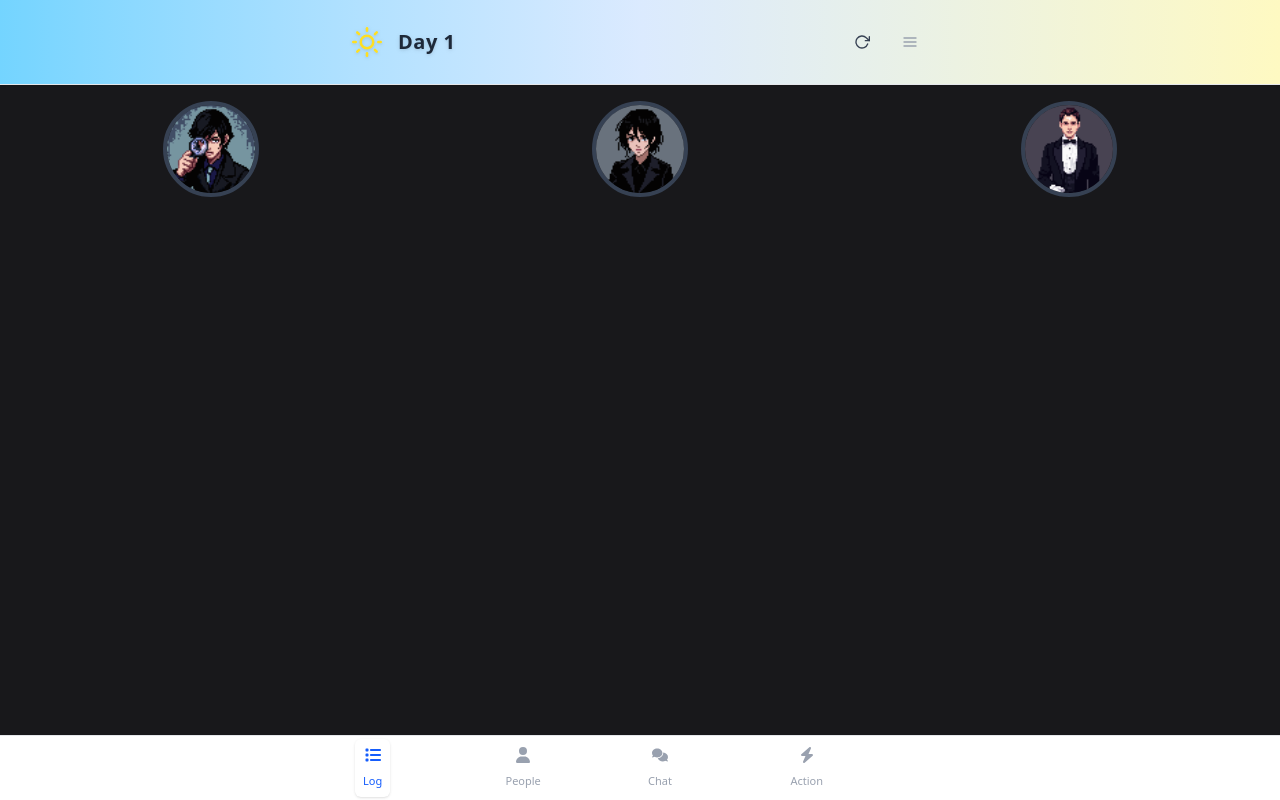
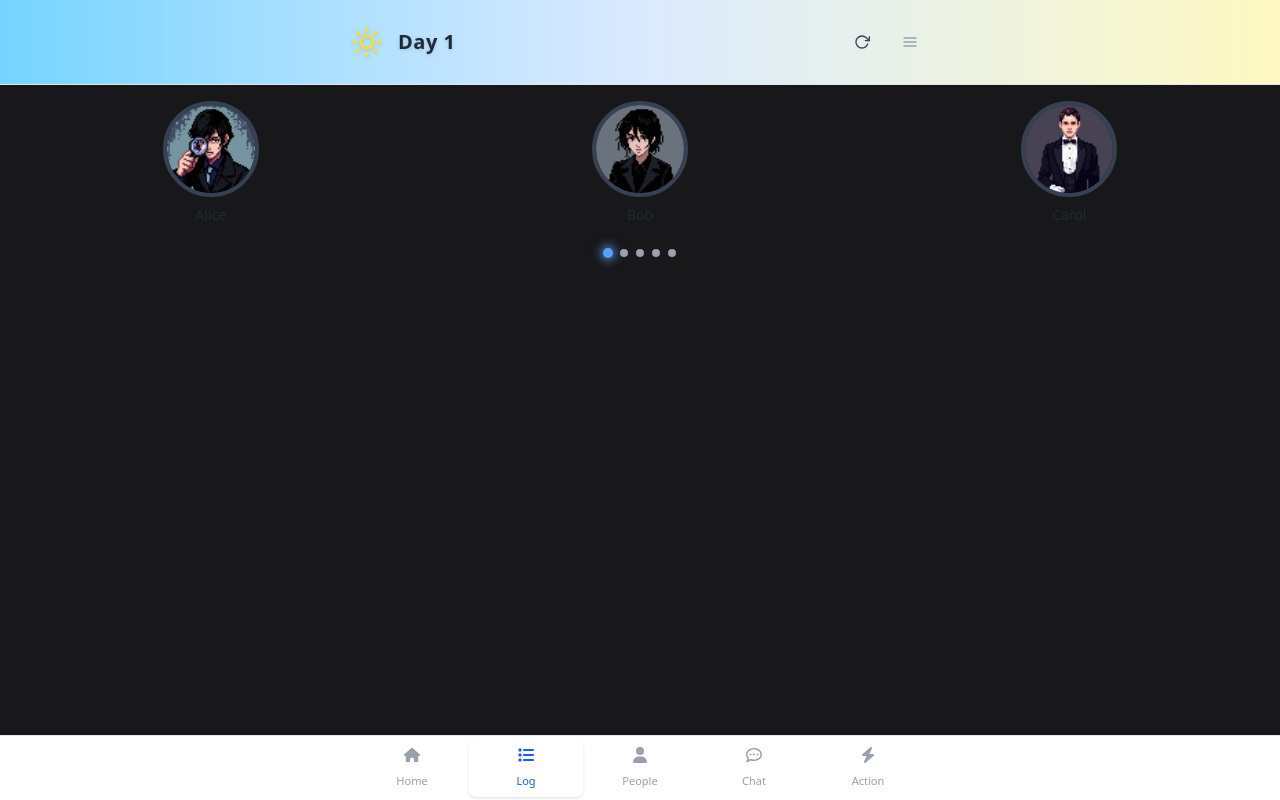
Before and after one commit to ultemica/mmc, a Next.js app: page /characters in a window 1280 px wide. Built offline with nearby package versions, Linux system fonts and the light colour scheme.

Commit message:
fix(characters): suppress lint warning for array index key usage

```diff
--- a/src/app/characters/page.tsx
+++ b/src/app/characters/page.tsx
@@ -1,23 +1,30 @@
 'use client'
 import 'keen-slider/keen-slider.min.css'
 import { Avatar, AvatarImage } from '@/components/ui/avatar'
+import { Button } from '@/components/ui/button'
 import { characters } from '@/data/characters'
 import { useKeenSlider } from 'keen-slider/react'
+import { useState } from 'react'
 
 // 各キャラクターに image プロパティがある前提。なければ name の頭文字をFallbackで表示。
 export default function Page() {
-  const [ref] = useKeenSlider<HTMLDivElement>({
+  const [current, setCurrent] = useState(0)
+  const [ref, instanceRef] = useKeenSlider<HTMLDivElement>({
     loop: true,
     slides: {
       perView: 3,
       spacing: 8
+    },
+    slideChanged(s) {
+      setCurrent(s.track.details.rel)
     }
   })
 
   return (
+    <>
       <div ref={ref} className='keen-slider'>
         {characters.map((char) => (
-        <div key={char.id} className='keen-slider__slide flex justify-center my-4'>
+          <div key={char.id} className='keen-slider__slide flex flex-col items-center my-4'>
             <Avatar className='w-24 h-24 border-4 border-gray-700 dark:border-gray-200'>
               <AvatarImage
                 src={`/assets/0${char.id}.png`}
@@ -27,8 +34,23 @@ export default function Page() {
                 className='object-cover w-full h-full'
               />
             </Avatar>
+            <span className='mt-2 text-sm font-medium text-gray-800 dark:text-gray-200'>{char.name}</span>
           </div>
         ))}
       </div>
+      <div className='flex justify-center gap-2 mt-2'>
+        {characters.map((_, idx) => (
+          <Button
+            // biome-ignore lint/suspicious/noArrayIndexKey: <explanation>
+            key={idx}
+            className={`w-2 h-2 rounded-full p-0 min-w-0 transition ${current === idx ? 'bg-blue-400 shadow-[0_0_8px_2px_rgba(96,165,250,0.7)] scale-125' : 'bg-gray-400 dark:bg-gray-600'}`}
+            onClick={() => instanceRef.current?.moveToIdx(idx)}
+            aria-label={`キャラクター${idx + 1}へ`}
+            type='button'
+            variant='ghost'
+          />
+        ))}
+      </div>
+    </>
   )
 }
--- a/src/components/Container/index.tsx
+++ b/src/components/Container/index.tsx
@@ -2,5 +2,5 @@ import { cn } from '@/lib/utils'
 import type React from 'react'
 
 export default function Container({ children, className }: React.HTMLAttributes<HTMLDivElement>) {
-  return <main className={cn('w-full max-w-xl mx-auto px-4', className)}>{children}</main>
+  return <main className={cn('w-full max-w-xl mx-auto p-4', className)}>{children}</main>
 }
--- a/src/components/Footer/index.tsx
+++ b/src/components/Footer/index.tsx
@@ -2,12 +2,13 @@
 import { Tabs, TabsList, TabsTrigger } from '@/components/ui/tabs'
 import { TabType, tabs } from '@/constants/tabs'
 import { cn } from '@/lib/utils'
-import Link from 'next/link'
+import { useRouter } from 'next/navigation'
 import { useState } from 'react'
 import Container from '../Container'
 
 export default function Footer() {
   const [value, setValue] = useState<TabType>(TabType.LOG) // default to LOG
+  const router = useRouter()
   const onChange = (value: string) => {
     setValue(value as TabType)
   }
@@ -19,18 +20,18 @@ export default function Footer() {
             {tabs.map((tab) => {
               const Icon = tab.icon
               return (
-                <Link href={tab.href} key={tab.value} className='flex-1'>
                 <TabsTrigger
+                  key={tab.value}
                   value={tab.value}
                   className={cn(
                     'flex flex-col items-center flex-1 py-2 transition-colors border-none outline-none focus:ring-0',
                     value === tab.value ? 'text-blue-600' : 'text-gray-400 dark:text-gray-500'
                   )}
+                  onClick={() => router.push(tab.href)}
                 >
                   <Icon size={28} />
                   <span className='text-[11px] mt-1 font-medium'>{tab.label}</span>
                 </TabsTrigger>
-                </Link>
               )
             })}
           </TabsList>
--- a/src/components/Message/index.tsx
+++ b/src/components/Message/index.tsx
@@ -9,112 +9,16 @@ import {
   DialogTitle,
   DialogTrigger
 } from '@/components/ui/dialog'
-import type { Message } from '@/models/characters.dto'
+import { messages } from '@/data/message'
 import groupBy from 'lodash/groupBy'
 import Container from '../Container'
 
 export default function Messages() {
-  // ダミーのMessage型データ
-  const dummyMessages: Message[] = [
-    {
-      id: '1',
-      phase: 1,
-      day: 1,
-      content: '事件が発生しました。全員リビングに集合してください。',
-      speaker: 0,
-      intended_listener: [],
-      actual_listener: []
-    },
-    {
-      id: '2',
-      phase: 1,
-      day: 1,
-      content: '被害者は書斎で発見されました。',
-      speaker: 0,
-      intended_listener: [],
-      actual_listener: []
-    },
-    {
-      id: '3',
-      phase: 1,
-      day: 2,
-      content: '第一発見者は執事のカワムラさんです。',
-      speaker: 0,
-      intended_listener: [],
-      actual_listener: []
-    },
-    {
-      id: '4',
-      phase: 1,
-      day: 2,
-      content: '現場には割れたグラスが落ちていました。',
-      speaker: 0,
-      intended_listener: [],
-      actual_listener: []
-    },
-    {
-      id: '5',
-      phase: 1,
-      day: 2,
-      content: 'アリバイの確認を始めます。',
-      speaker: 0,
-      intended_listener: [],
-      actual_listener: []
-    },
-    {
-      id: '6',
-      phase: 1,
-      day: 3,
-      content: '容疑者Aは21時にキッチンにいたと証言しています。',
-      speaker: 0,
-      intended_listener: [],
-      actual_listener: []
-    },
-    {
-      id: '7',
-      phase: 1,
-      day: 3,
-      content: '容疑者Bは庭で物音を聞いたそうです。',
-      speaker: 0,
-      intended_listener: [],
-      actual_listener: []
-    },
-    {
-      id: '8',
-      phase: 1,
-      day: 3,
-      content: '重要な証拠品が見つかりました。',
-      speaker: 0,
-      intended_listener: [],
-      actual_listener: []
-    },
-    {
-      id: '9',
-      phase: 1,
-      day: 4,
-      content: '推理フェーズに入ります。各自の意見を述べてください。',
-      speaker: 0,
-      intended_listener: [],
-      actual_listener: []
-    },
-    {
-      id: '10',
-      phase: 1,
-      day: 4,
-      content: '全員の投票が終わりました。真犯人の発表です。',
-      speaker: 0,
-      intended_listener: [],
-      actual_listener: []
-    }
-  ]
-
-  // lodashでdayごとにグループ化
-  const grouped = groupBy(dummyMessages, 'day')
+  const grouped = groupBy(messages, 'day')
   const sortedDays = Object.keys(grouped)
     .map(Number)
     .sort((a, b) => a - b)
 
-  // 最新のDayのみ取得
   const latestDay = sortedDays[sortedDays.length - 1]
   const latestDayMessages = grouped[latestDay] ?? []
 
--- a/src/constants/tabs.ts
+++ b/src/constants/tabs.ts
@@ -1,6 +1,7 @@
-import { FaBolt, FaComments, FaList, FaUser } from 'react-icons/fa6'
+import { FaBolt, FaHouse, FaList, FaRegCommentDots, FaUser } from 'react-icons/fa6'
 
 export enum TabType {
+  HOME = 'home',
   LOG = 'log',
   PEOPLE = 'people',
   CHAT = 'chat',
@@ -16,6 +17,12 @@ type TabInputType = {
 
 export const tabs: TabInputType[] = [
   {
+    value: TabType.HOME,
+    icon: FaHouse,
+    label: 'Home',
+    href: '/'
+  },
+  {
     value: TabType.LOG,
     icon: FaList,
     label: 'Log',
@@ -29,7 +36,7 @@ export const tabs: TabInputType[] = [
   },
   {
     value: TabType.CHAT,
-    icon: FaComments,
+    icon: FaRegCommentDots,
     label: 'Chat',
     href: '/chats'
   },
--- /dev/null
+++ b/src/data/message.ts
@@ -0,0 +1,94 @@
+import type { Message } from '@/models/characters.dto'
+
+export const messages: Message[] = [
+  {
+    id: '1',
+    phase: 1,
+    day: 1,
+    content: '事件が発生しました。全員リビングに集合してください。',
+    speaker: 0,
+    intended_listener: [],
+    actual_listener: []
+  },
+  {
+    id: '2',
+    phase: 1,
+    day: 1,
+    content: '被害者は書斎で発見されました。',
+    speaker: 0,
+    intended_listener: [],
+    actual_listener: []
+  },
+  {
+    id: '3',
+    phase: 1,
+    day: 2,
+    content: '第一発見者は執事のカワムラさんです。',
+    speaker: 0,
+    intended_listener: [],
+    actual_listener: []
+  },
+  {
+    id: '4',
+    phase: 1,
+    day: 2,
+    content: '現場には割れたグラスが落ちていました。',
+    speaker: 0,
+    intended_listener: [],
+    actual_listener: []
+  },
+  {
+    id: '5',
+    phase: 1,
+    day: 2,
+    content: 'アリバイの確認を始めます。',
+    speaker: 0,
+    intended_listener: [],
+    actual_listener: []
+  },
+  {
+    id: '6',
+    phase: 1,
+    day: 3,
+    content: '容疑者Aは21時にキッチンにいたと証言しています。',
+    speaker: 0,
+    intended_listener: [],
+    actual_listener: []
+  },
+  {
+    id: '7',
+    phase: 1,
+    day: 3,
+    content: '容疑者Bは庭で物音を聞いたそうです。',
+    speaker: 0,
+    intended_listener: [],
+    actual_listener: []
+  },
+  {
+    id: '8',
+    phase: 1,
+    day: 3,
+    content: '重要な証拠品が見つかりました。',
+    speaker: 0,
+    intended_listener: [],
+    actual_listener: []
+  },
+  {
+    id: '9',
+    phase: 1,
+    day: 4,
+    content: '推理フェーズに入ります。各自の意見を述べてください。',
+    speaker: 0,
+    intended_listener: [],
+    actual_listener: []
+  },
+  {
+    id: '10',
+    phase: 1,
+    day: 4,
+    content: '全員の投票が終わりました。真犯人の発表です。',
+    speaker: 0,
+    intended_listener: [],
+    actual_listener: []
+  }
+]
```
Lines whose indentation alone changed are shown as unchanged.
